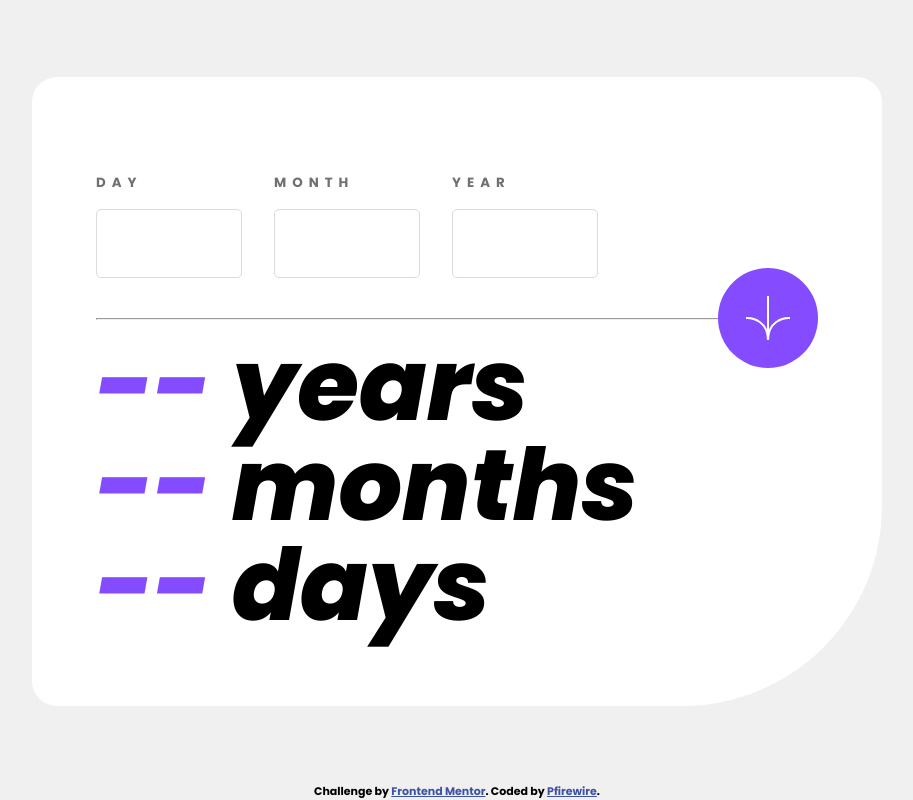
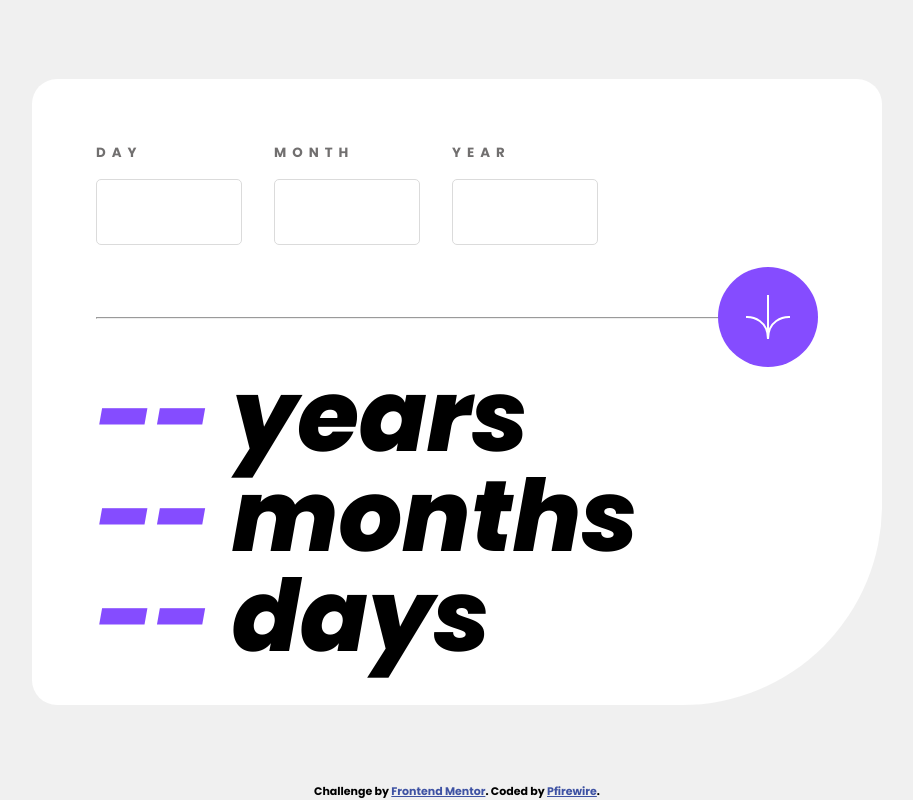
Before and after one commit to Pfirewire/frontendmentor-age-calculator-app, a plain HTML site: page index.html in a window 1280 px wide. Shown: the whole page, without its empty margins (183-1096 px from the left). Drawn offline with Linux system fonts and the light colour scheme.

Commit message:
fixed some spacing to match design more closely

```diff
--- a/css/index.css
+++ b/css/index.css
@@ -41,7 +41,7 @@ body {
     background-color: var(--white);
     width: 850px;
     border-radius: 25px 25px 200px 25px;
-    padding: 6rem 4rem;
+    padding: 4rem;
     display: flex;
     flex-direction: column;
     gap: 2rem;
@@ -60,10 +60,10 @@ body {
 
 input {
     all: unset;
-    font-size: 24px;
-    width: 5rem;
+    font-size: 27px;
+    width: 6rem;
     border: 1px solid var(--light-grey);
-    padding: 1rem 2rem;
+    padding: .75rem 1.5rem;
     border-radius: 5px;
 }
 
@@ -80,6 +80,7 @@ label {
 
 .card-divider {
     position: relative;
+    margin: 2rem 0;
 }
 
 .arrow-wrapper {
```
